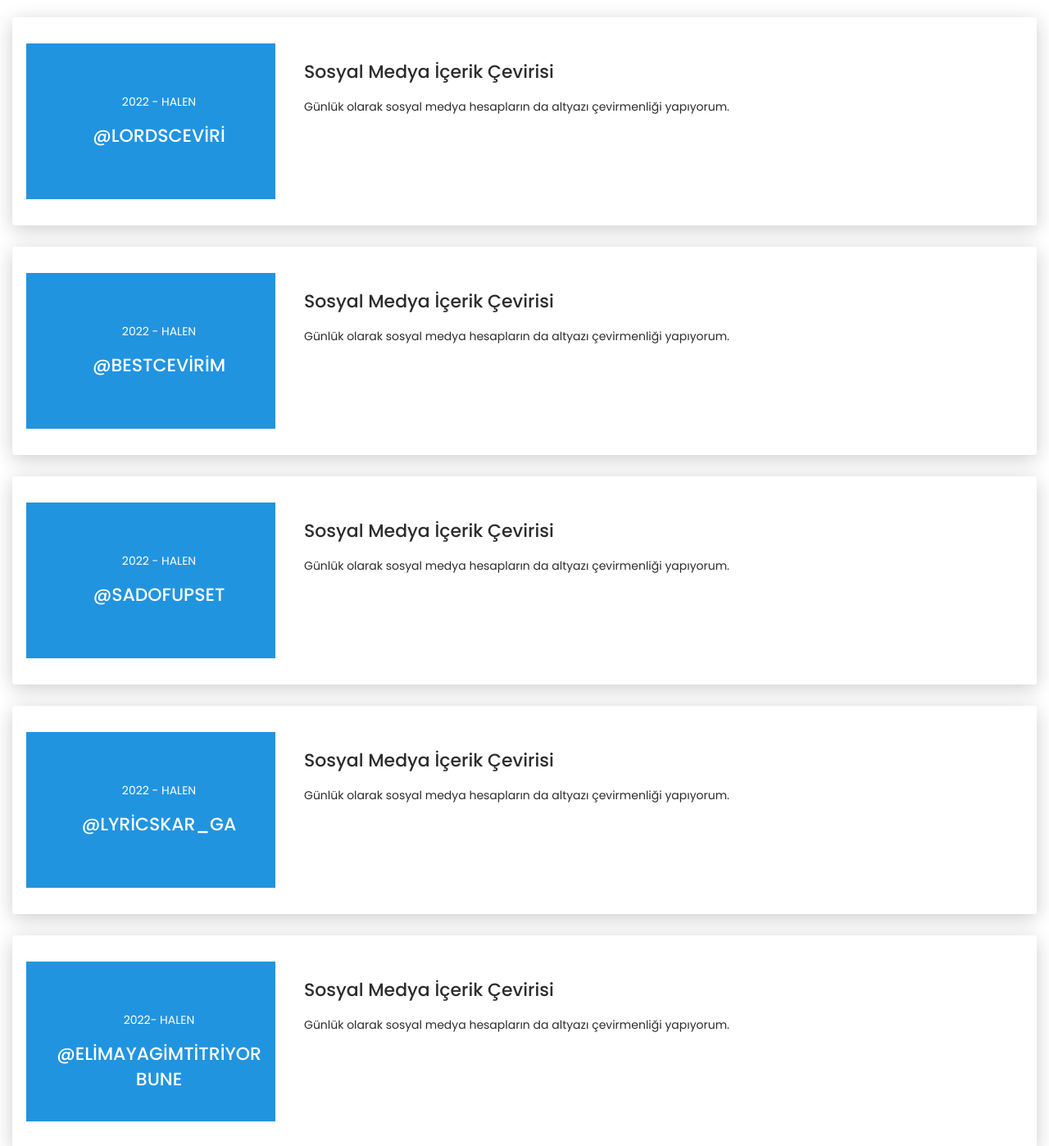
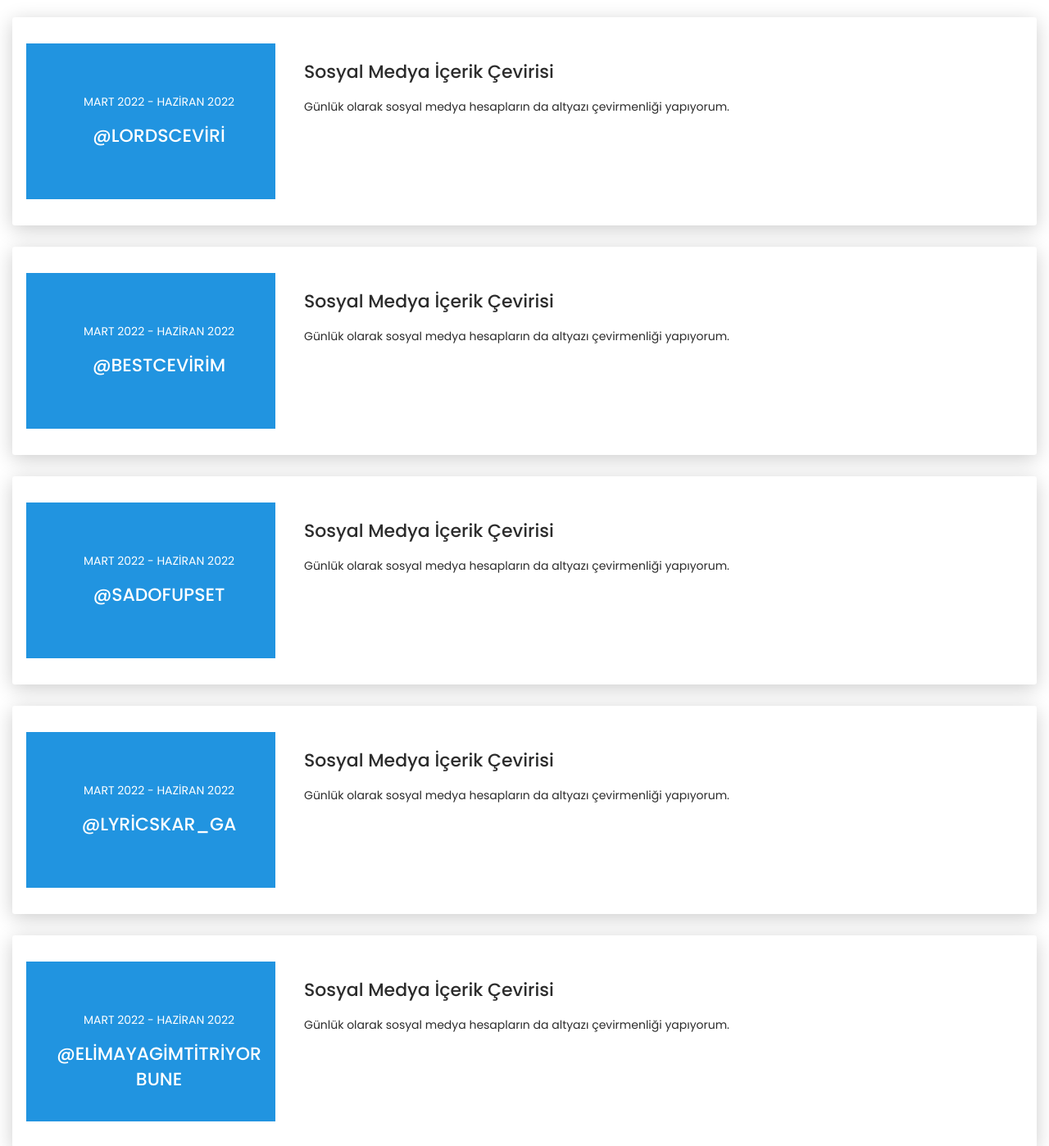
Before and after one commit to kicirsami/Portfolio_Website, a plain HTML site: page index.htm in a window 1280 px wide. Shown: the part 2140-3538 px from the top of the page at 82% size. Drawn offline with Linux system fonts and the light colour scheme.

Commit message:
experience update

```diff
--- a/index.htm
+++ b/index.htm
@@ -220,7 +220,7 @@
                     <div class="row">
                         <div class="col-md-3 bg-primary" data-aos="fade-right" data-aos-offset="50" data-aos-duration="500">
                             <div class="card-body cc-experience-header">
-                                <p>2022 - Halen</p>
+                                <p>Mart 2022 - Haziran 2022</p>
                                 <div class="h5">@lordsceviri</div>
                             </div>
                         </div>
@@ -236,7 +236,7 @@
                     <div class="row">
                         <div class="col-md-3 bg-primary" data-aos="fade-right" data-aos-offset="50" data-aos-duration="500">
                             <div class="card-body cc-experience-header">
-                                <p> 2022 - Halen</p>
+                                <p>Mart 2022 - Haziran 2022</p>
                                 <div class="h5">@bestcevirim</div>
                             </div>
                         </div>
@@ -252,7 +252,7 @@
                     <div class="row">
                         <div class="col-md-3 bg-primary" data-aos="fade-right" data-aos-offset="50" data-aos-duration="500">
                             <div class="card-body cc-experience-header">
-                                <p> 2022 - Halen</p>
+                                <p>Mart 2022 - Haziran 2022</p>
                                 <div class="h5">@sadofupset</div>
                             </div>
                         </div>
@@ -268,7 +268,7 @@
                     <div class="row">
                         <div class="col-md-3 bg-primary" data-aos="fade-right" data-aos-offset="50" data-aos-duration="500">
                             <div class="card-body cc-experience-header">
-                                <p> 2022 - Halen</p>
+                                <p>Mart 2022 - Haziran 2022</p>
                                 <div class="h5">@lyricskar_ga</div>
                             </div>
                         </div>
@@ -284,7 +284,7 @@
                     <div class="row">
                         <div class="col-md-3 bg-primary" data-aos="fade-right" data-aos-offset="50" data-aos-duration="500">
                             <div class="card-body cc-experience-header">
-                                <p>2022- Halen</p>
+                                <p>Mart 2022 - Haziran 2022</p>
                                 <div class="h5">@elimayagimtitriyorbune</div>
                             </div>
                         </div>
```
